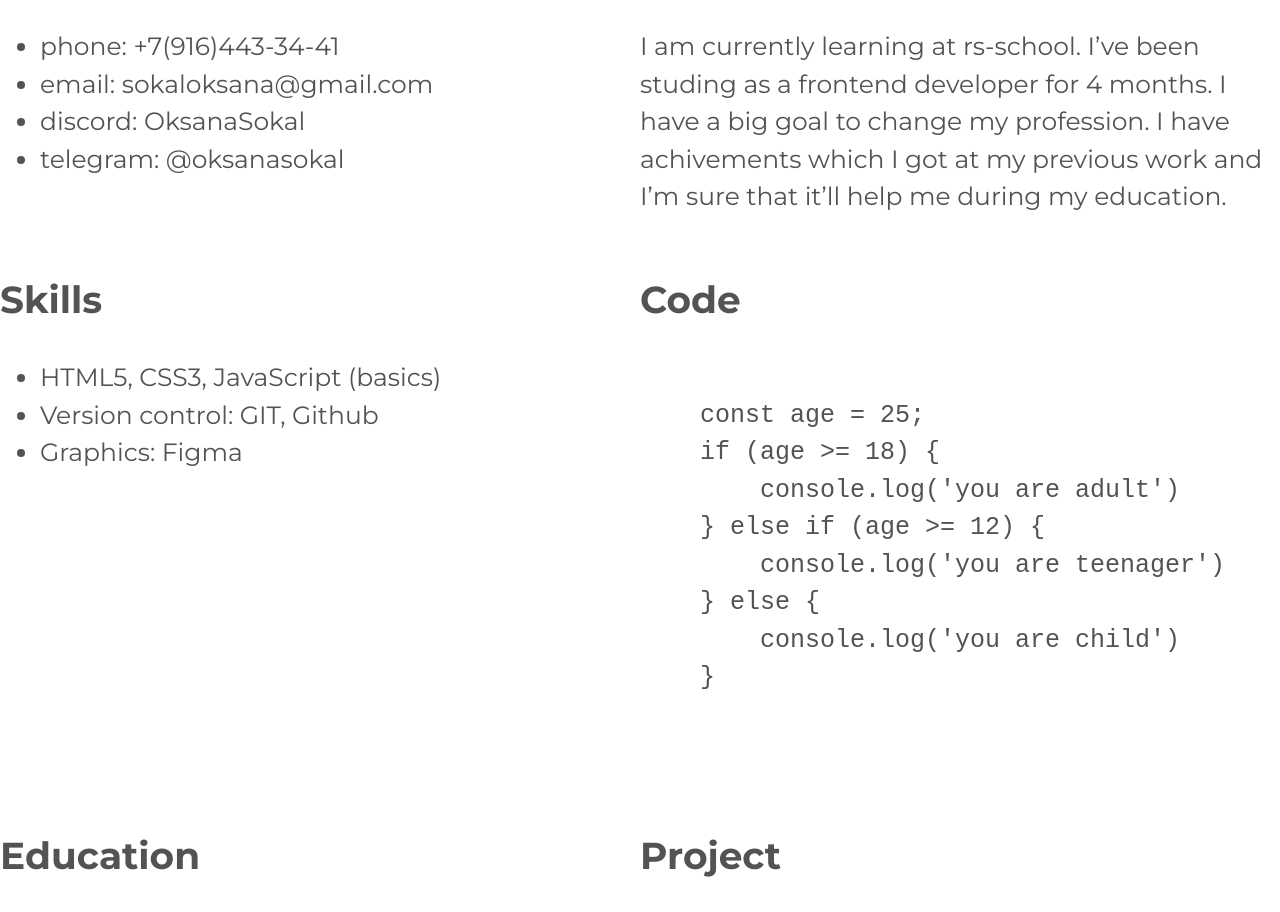
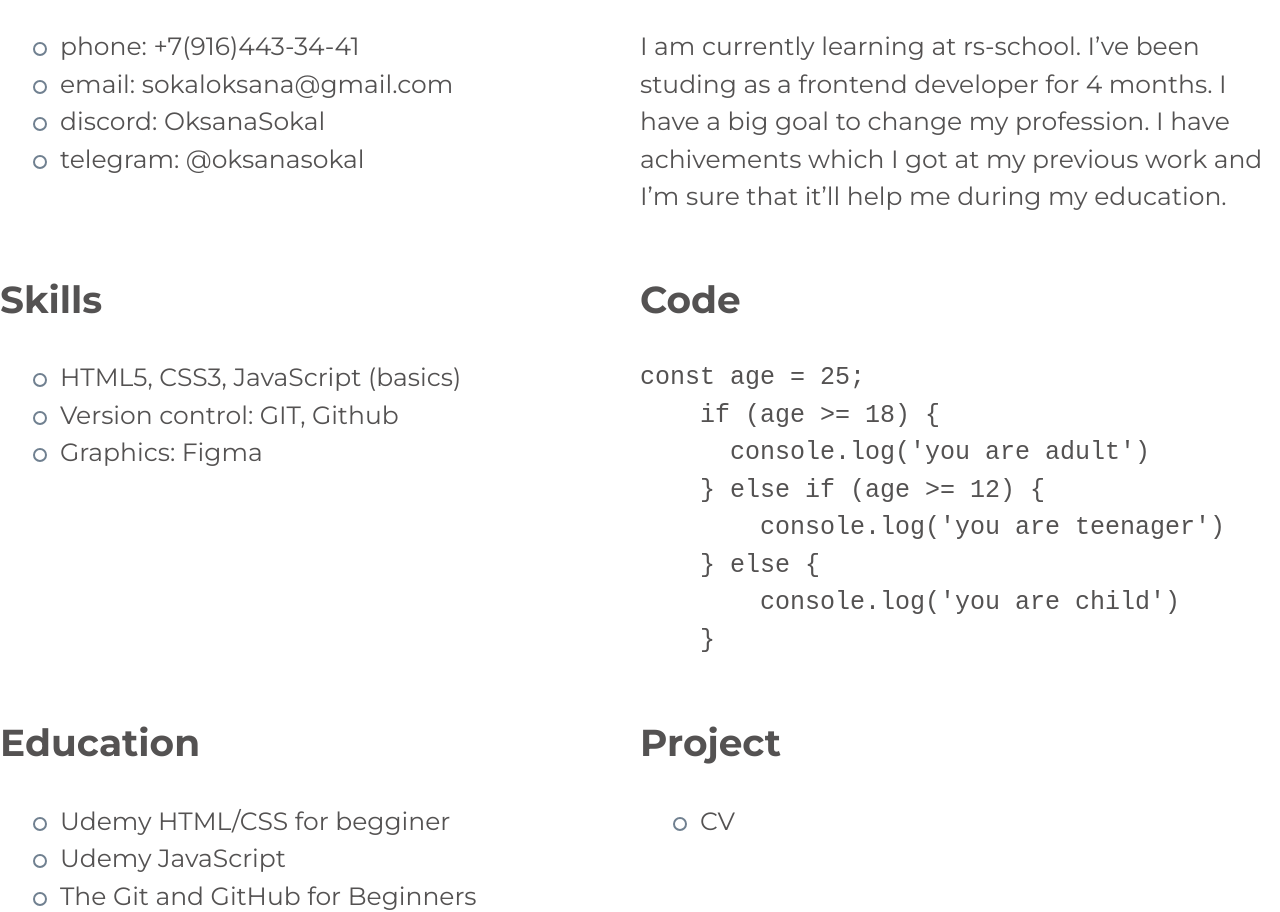
Before and after one commit to OksanaSokal/rsschool-cv-stage0, a plain HTML site: page index.html in a window 1280 px wide. Shown: the part 589-1501 px from the top of the page. Drawn offline with Linux system fonts and the light colour scheme.

Commit message:
feat: add interactivity

```diff
--- a/index.html
+++ b/index.html
@@ -37,10 +37,10 @@
             <section class="section" id ="contacts">
                 <h2 class="section-title">Contacts</h2>
                 <ul>
-                    <li>phone: +7(916)443-34-41</li>
-                    <li>email: sokaloksana@gmail.com</li>
-                    <li>discord: OksanaSokal</li>
-                    <li>telegram: @oksanasokal</li>
+                    <li class="section-item">phone: +7(916)443-34-41</li>
+                    <li class="section-item">email: sokaloksana@gmail.com</li>
+                    <li class="section-item">discord: OksanaSokal</li>
+                    <li class="section-item">telegram: @oksanasokal</li>
                 </ul>
             </section>
             <section class="section" id ="summary">
@@ -53,45 +53,41 @@
             <section class="section" id ="skills">
                 <h2>Skills</h2>
                 <ul>
-                    <li>HTML5, CSS3, JavaScript (basics)</li>
-                    <li>Version control: GIT, Github</li>
-                    <li>Graphics: Figma</li>
+                    <li class="section-item">HTML5, CSS3, JavaScript (basics)</li>
+                    <li class="section-item">Version control: GIT, Github</li>
+                    <li class="section-item">Graphics: Figma</li>
                 </ul>
             </section>
             <section class="section" id ="code">
                 <h2>Code</h2>
-                <pre>
-                    <code>
-    const age = 25;
+ <pre><code>const age = 25;
     if (age >= 18) {
-        console.log('you are adult')
+      console.log('you are adult')
     } else if (age >= 12) {
         console.log('you are teenager')
     } else {
         console.log('you are child')
-    }
-                    </code>
-                </pre>
+    }</code></pre>
             </section>
             <section class="section" id ="education">
                 <h2>Education</h2>
                 <ul>
-                    <li><a class="section-link" target="_blank" href="https://www.udemy.com/course/web-html-css/">Udemy HTML/CSS for begginer</a></li>
-                    <li><a class="section-link" target="_blank" href="https://www.udemy.com/course/javascript-ru/">Udemy JavaScript</a></li>
-                    <li><a class="section-link" target="_blank" href="https://www.udemy.com/course/git-github-crash-course/">The Git and GitHub for Beginners</a></li>
+                    <li class="section-item"><a class="section-link" target="_blank" href="https://www.udemy.com/course/web-html-css/">Udemy HTML/CSS for begginer</a></li>
+                    <li class="section-item"><a class="section-link" target="_blank" href="https://www.udemy.com/course/javascript-ru/">Udemy JavaScript</a></li>
+                    <li class="section-item"><a class="section-link" target="_blank" href="https://www.udemy.com/course/git-github-crash-course/">The Git and GitHub for Beginners</a></li>
                 </ul>
             </section>
             <section class="section" id ="project">
                 <h2>Project</h2>
                 <ul>
-                    <li><a class="section-link" target="_blank" href="https://github.com/OksanaSokal/rsschool-cv/blob/gh-pages/cv.md">CV</a></li>
+                    <li class="section-item"><a class="section-link" target="_blank" href="https://github.com/OksanaSokal/rsschool-cv/blob/gh-pages/cv.md">CV</a></li>
                 </ul>
             </section>
             <section class="section" id ="languages">
                 <h2>Languages</h2>
                 <ul>
-                    <li>English: B1 - Pre-Intermediate</li>
-                    <li>Russian: native speaker</li>
+                    <li class="section-item">English: B1 - Pre-Intermediate</li>
+                    <li class="section-item">Russian: native speaker</li>
                 </ul>
             </section>
         </div>
--- a/style.css
+++ b/style.css
@@ -1,10 +1,10 @@
-@import url('https://fonts.googleapis.com/css2?family=Lato:ital,wght@0,100;0,300;0,400;0,700;1,100;1,300;1,400&family=Montserrat:wght@100;200;400;500;700;900&family=PT+Sans:ital,wght@0,700;1,400;1,700&family=Roboto:ital,wght@0,100;0,400;0,900;1,100&display=swap');
+@import url('https://fonts.googleapis.com/css2?family=Montserrat:wght@100;200;400;500;700;900&display=swap');
 
 html {
     scroll-behavior: smooth;
   }
 
-  * {
+* {
     box-sizing: border-box;
   }
 
@@ -21,7 +21,7 @@ body {
     color: #545252;
 }
 
-.content {
+  .content {
     max-width: 1440px;
     margin: 0 auto;
   }
@@ -37,8 +37,8 @@ body {
     align-items: center;
     list-style: none;
     padding-top: 20px;
-    transition: color 0.5s;
   }
+
   .header-nav-item {
     margin: 0px 25px 0px;
     font-size: 20px;
@@ -97,17 +97,42 @@ body {
     display: flex;
     flex-wrap: wrap;
   }
+
   .section {
     width: 50%;
+  }
+
+    @media (max-width: 768px) {
+    .section {
+      width: 100%;
+    }
+  }
+
+  .section-item {
+    position: relative;
+    padding-left: 20px;
+    list-style-type: none;
+  }
+
+  .section-item::before {
+    content: "";
+    position: absolute;
+    width: 10px;
+    height: 10px;
+    border: 2px solid #708090;
+    border-radius: 50%;
+    top: 14px;
+    left: -7px;
   }
 
   .section-link {
     text-decoration: none;
     color: #545252;
+    transition: color 0.5s;
   }
 
-  .footer {
-
+  .section-link:hover {
+    color: #5F9EA0;
   }
 
   .footer-box {
```
Also changed, not shown: assets/img/icon/phone.png (added).
